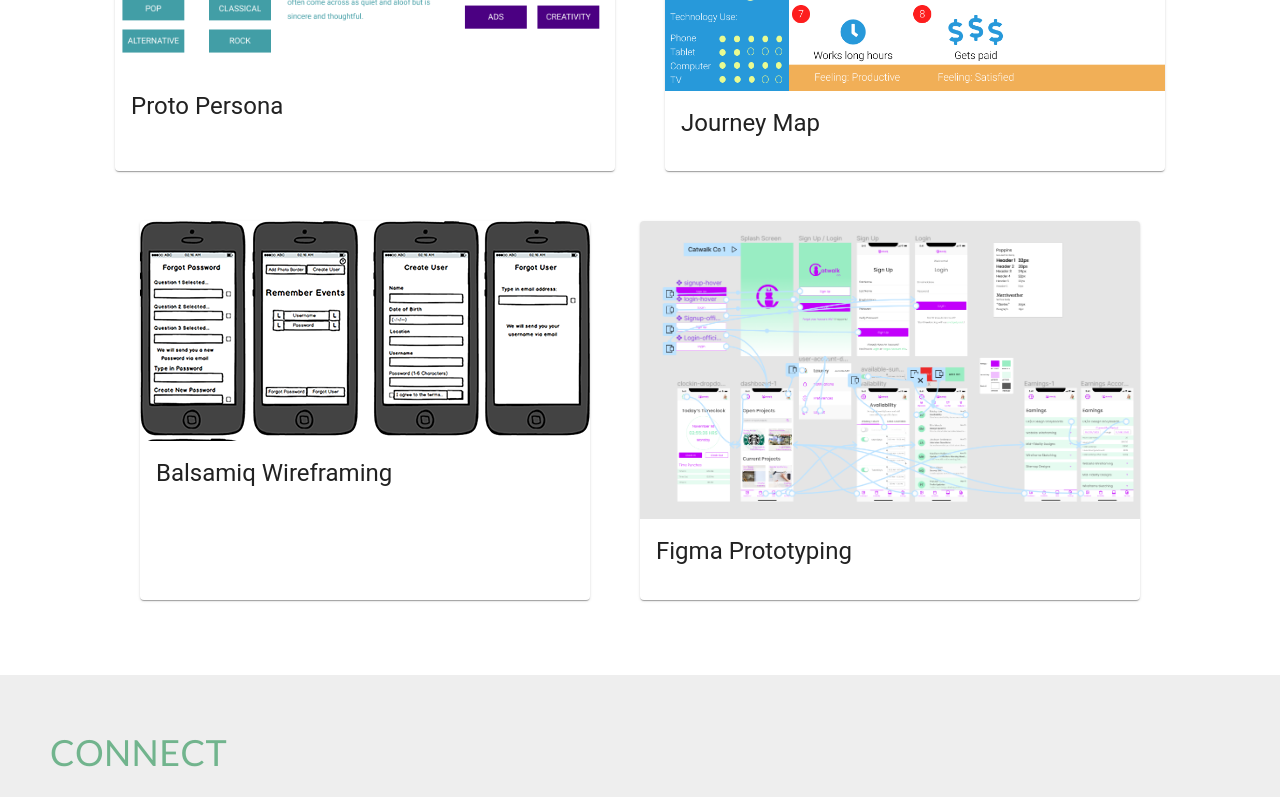
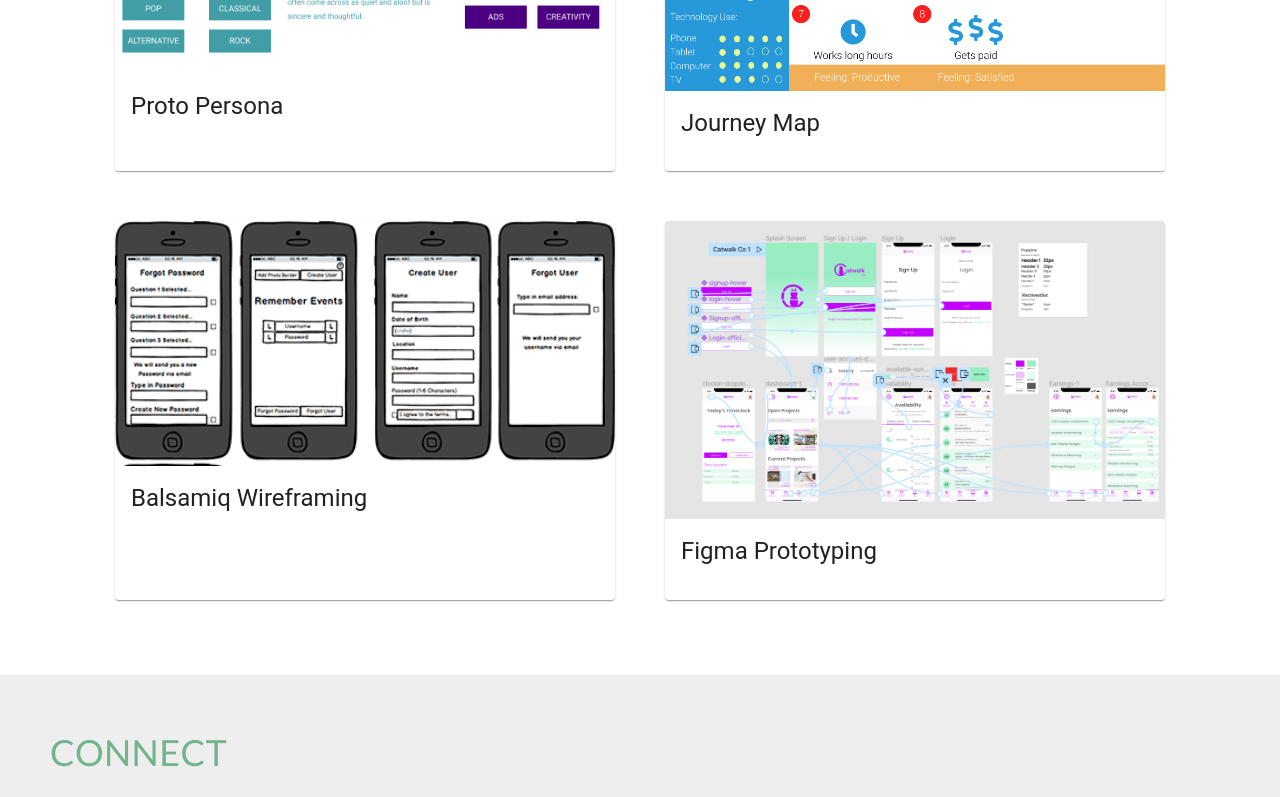
Before and after one commit to aubreyjonescreatives/ux-ui-portfolio, a React (Create React App) app: page / in a window 1280 px wide. Shown: the part 2562-3359 px from the top of the page. Built offline with nearby package versions, Linux system fonts and the light colour scheme.

Commit message:
updated sample work card sizing

```diff
--- a/src/Pages/Landing.js
+++ b/src/Pages/Landing.js
@@ -143,7 +143,7 @@ const sampleBox = {
 
 const cardStylesSamples = {
   margin: '25px',
-  maxWidth: '500px',
+  width: '500px',
   fontFamily: 'Lato',
 
 
```
